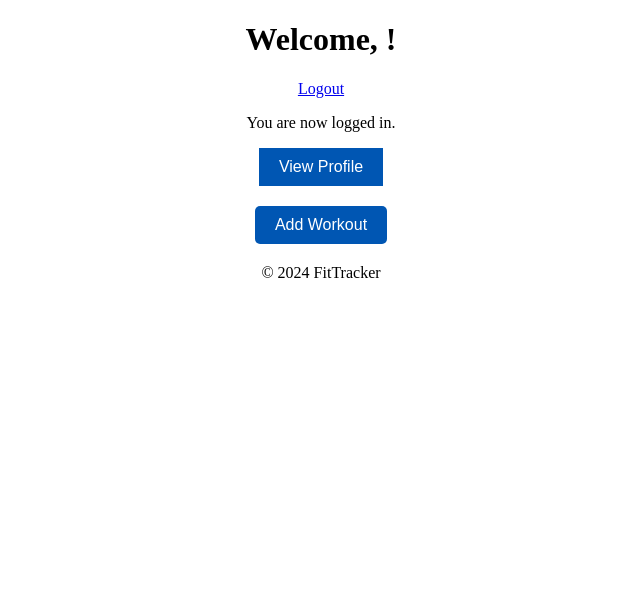
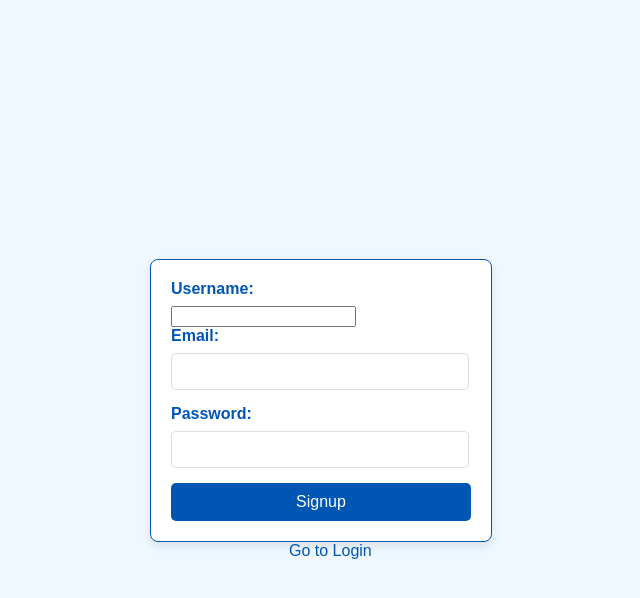
Before and after one commit to AhmadShah-1/CS546_Final_Project, a Node server app: page /signup in a window 1280 px wide. Shown: the top 598 px of the page, without its empty margins (319-959 px from the left). Run offline with Node 20, Linux system fonts and the light colour scheme; some libraries are stand-ins or nearby versions.

Commit message:
Update signup.handlebars

```diff
--- a/views/signup.handlebars
+++ b/views/signup.handlebars
@@ -3,26 +3,19 @@
 <head>
     <meta charset="UTF-8">
     <meta name="viewport" content="width=device-width, initial-scale=1.0">
-    <title>Home</title>
-    <link rel="stylesheet" href="/css/styles_homepage.css"> <!-- Link to your main stylesheet -->
+    <title>Signup</title>
+    <link rel="stylesheet" href="/styles.css" />
 </head>
 <body>
-    <header>
-        <h1 id="welcomeUser">Welcome, {{user.username}}!</h1>
-        <nav>
-            <a href="/logout">Logout</a>
-        </nav>
-    </header>
-
-    <main>
-        <p>You are now logged in.</p>
-        <button id="viewProfileButton">View Profile</button>
-        <button id="addWorkoutButton">Add Workout</button>
-    </main>
-
-    <footer>
-        <p>&copy; 2024 FitTracker</p>
-    </footer>
-
+<form action="/signup" method="POST">
+    <label for="username">Username:</label>
+    <input type="text" id="username" name="username" required />
+    <label for="email">Email:</label>
+    <input type="email" id="email" name="email" required />
+    <label for="password">Password:</label>
+    <input type="password" id="password" name="password" required />
+    <button type="submit">Signup</button>
+</form>
+<a href="/login">Go to Login</a>
 </body>
 </html>
```
